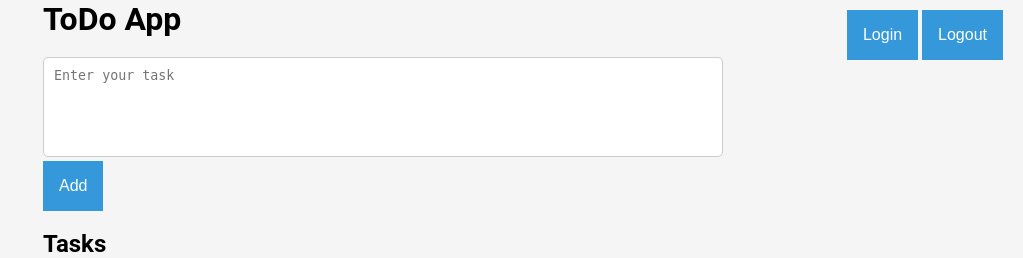
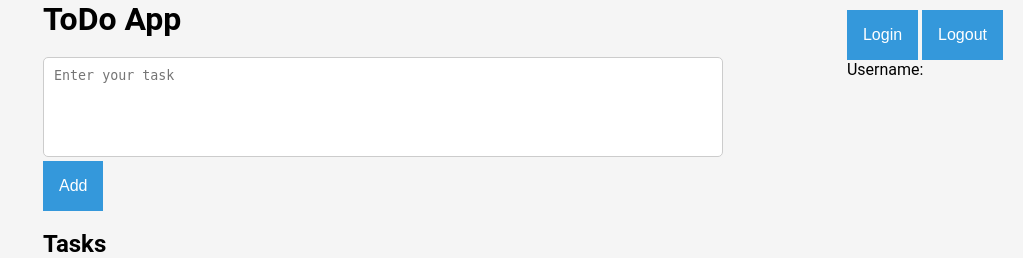
Before and after one commit to djwester/todo-list-testing, a FastAPI app: template templates/index.html in a window 1280 px wide. Shown: the top 258 px of the page, without its empty margins (257-1280 px from the left). Run offline with FastAPI, Linux system fonts and the light colour scheme; the template is opened without the code that fills it, so the values that code supplies are empty.

Commit message:
display username on initial page load

```diff
--- a/static/main.js
+++ b/static/main.js
@@ -61,6 +61,26 @@ function renderPage(json) {
     }
 
     // Display result
+    var token = get_token();
+    token.then(token => {
+        fetch(`${base_url}/user/me`,{
+            method: "GET",
+            headers: {
+                "Content-Type": "application/json",
+                "Authorization": `Bearer ${token}`
+            }
+        })
+        .then(response => response.json())
+        .then(json => {
+            if (json.username){
+                var username = json.username;
+            } else {
+                var username = "anonymous"
+            }
+            document.getElementById("username_label").innerHTML = `Username: ${username}`;
+        })
+    });
+
     document.getElementById("tasks").innerHTML += table_rows;
     document.querySelectorAll(".edit-task").forEach(item => {
         item.addEventListener("click", editTask)
@@ -72,7 +92,7 @@ function renderPage(json) {
 
 logoutbutton.addEventListener("click", () => {
     delete_cookie("todo_token")
-
+    document.getElementById("username_label").innerHTML = "Username: anonymous";
     // hack to "refresh" and thus clear the cookie
     fetch(url, {
         method: "GET",
@@ -150,6 +170,7 @@ loginbutton.addEventListener("click", () => {
         const token = json.access_token;
         setCookie("todo_token", token, 30);
         document.getElementById('id01').style.display='none';
+        document.getElementById("username_label").innerHTML = `Username: ${username}`;
     });
 });
 
--- a/templates/index.html
+++ b/templates/index.html
@@ -6,6 +6,8 @@
  <div class="loginbutton">
     <button onclick="document.getElementById('id01').style.display='block'">Login</button>
     <button id ="logout">Logout</button>
+    <div id="username_label">Username:</div>
+
 </div>
 <!-- The Modal -->
 <div id="id01" class="modal" postition="absolute">
```
